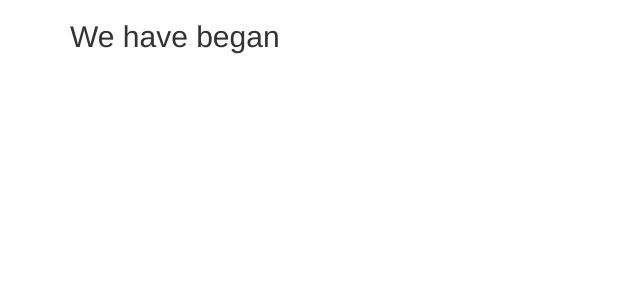
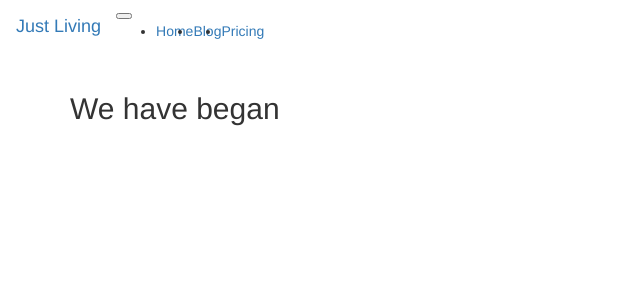
Before and after one commit to martyminion/justLiving, a Flask app: page / in a window 1280 px wide. Shown: the top 300 px of the page, without its empty margins (0-640 px from the left). Run offline with Flask 2, Linux system fonts and the light colour scheme; parts of the project's set-up code (start-up, migrations or seed data) failed here and were passed over; some libraries are stand-ins or nearby versions.

Commit message:
Sets up the login of users

```diff
--- a/app/templates/base.html
+++ b/app/templates/base.html
@@ -1 +1,6 @@
 {%extends 'bootstrap/base.html'%}
+
+
+{%block navbar%}
+  {%include 'navbar.html'%}
+{%endblock%}
--- /dev/null
+++ b/app/templates/navbar.html
@@ -0,0 +1,27 @@
+<nav class="navbar navbar-expand-lg navbar-light bg-light">
+  <a class="navbar-brand" href="{{url_for('main.index')}}">Just Living</a>
+  <button class="navbar-toggler" type="button" data-toggle="collapse" data-target="#navbarNav" aria-controls="navbarNav" aria-expanded="false" aria-label="Toggle navigation">
+    <span class="navbar-toggler-icon"></span>
+  </button>
+  <div class="collapse navbar-collapse" id="navbarNav">
+    <ul class="navbar-nav">
+      <li class="nav-item active">
+        <a class="nav-link" href="{{url_for('main.index')}}">Home <span class="sr-only">(current)</span></a>
+      </li>
+      <li class="nav-item">
+        <a class="nav-link" href="#">Blog</a>
+      </li>
+      <li class="nav-item">
+        <a class="nav-link" href="#">Pricing</a>
+      </li>
+    </ul>
+    <ul class="nav navbar-nav navbar-right">
+      {%if current_user.is_authenticated%}
+      <li style="color: aqua; padding: 15px;">{{current_user.username}}</li>
+      <li><a href="{{url_for('auth.logout')}}">Sign Out</a></li>
+      {%else%}
+      <li><a href="{{url_for('auth.login')}}"></a></li>
+      {%endif%}
+    </ul>
+  </div>
+</nav>
```
Also changed, not shown: app/auth/forms.py (+11 -1 lines), app/auth/views.py (+29 -2 lines), app/templates/auth/login.html (+26 -0 lines).
